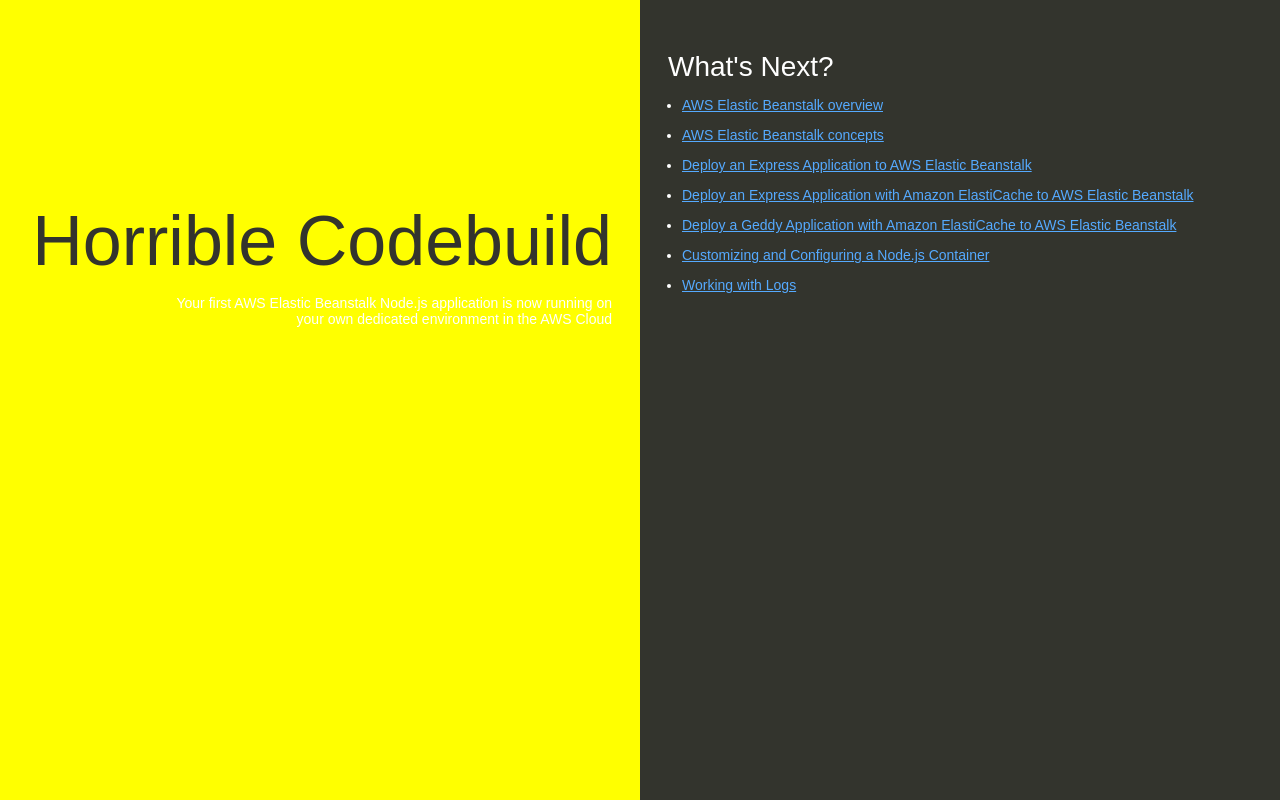
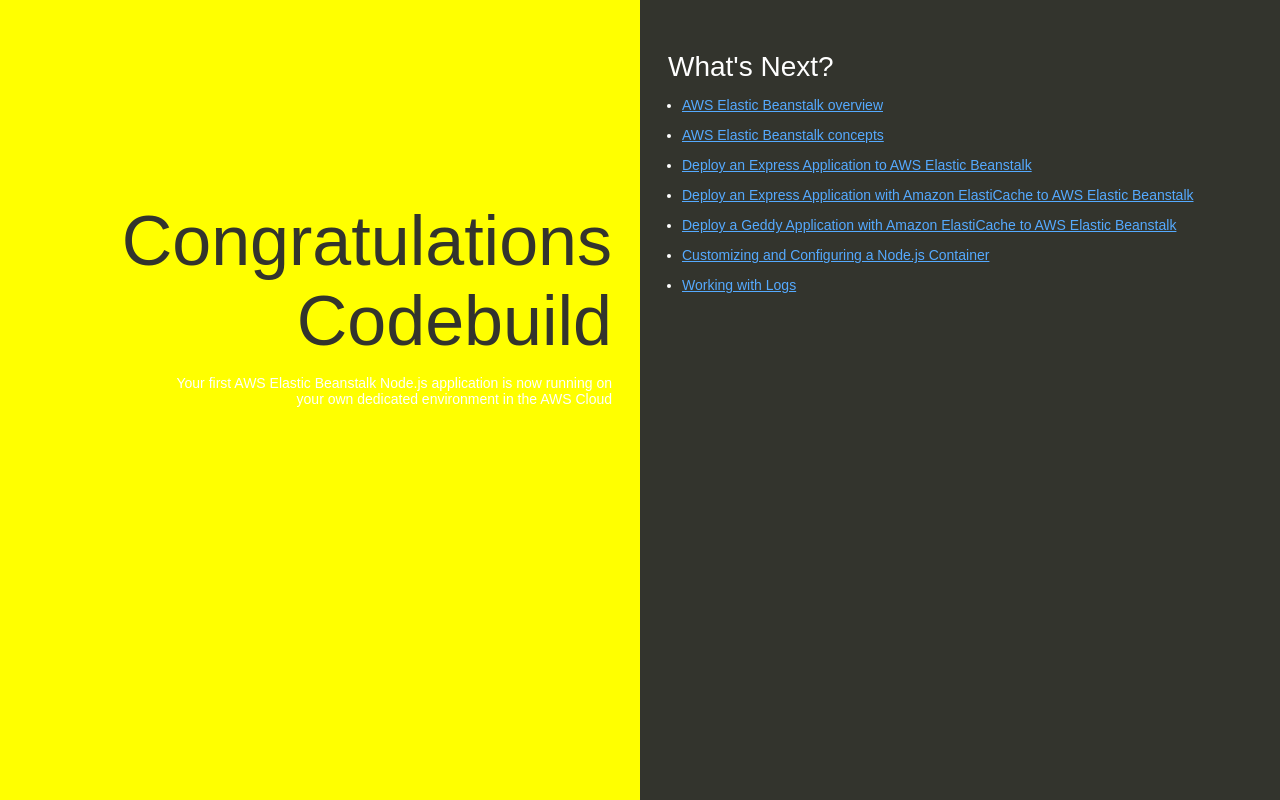
Before and after one commit to nasimahamed2102024-png/my-nodejs-app, a website: page index.html in a window 1280 px wide. Drawn offline with Linux system fonts and the light colour scheme.

Commit message:
Update index.html

```diff
--- a/index.html
+++ b/index.html
@@ -74,7 +74,7 @@
   </head>
   <body>
     <div class="textColumn">
-      <h1>Horrible Codebuild</h1>
+      <h1>Congratulations Codebuild</h1>
       <p>Your first AWS Elastic Beanstalk Node.js application is now running on your own dedicated environment in the AWS Cloud</p>
     </div>
     <div class="linksColumn">
```
